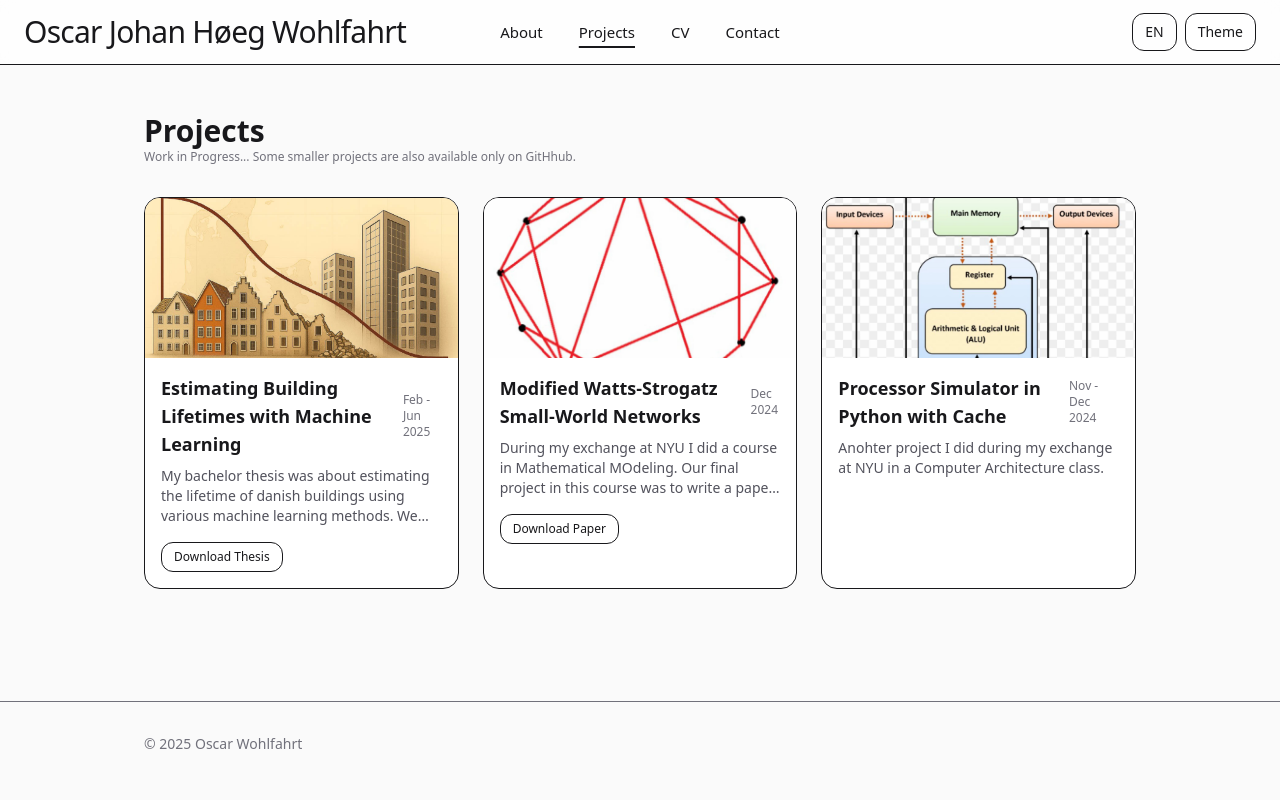
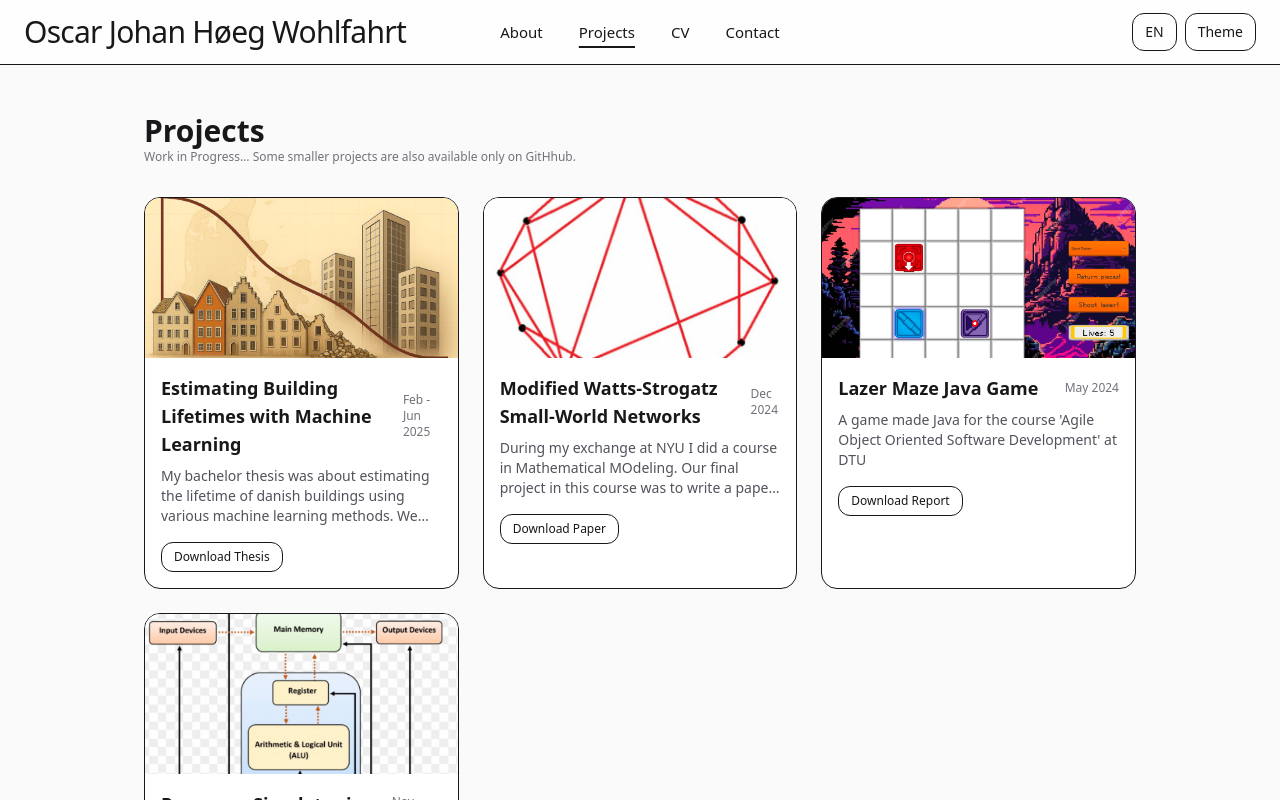
Before and after one commit to OscarWohlf/personal_website, a React (Vite) app: page /projects in a window 1280 px wide. Shown: the top 800 px of the page. Built offline with nearby package versions, Linux system fonts and the light colour scheme.

Commit message:
added new project

```diff
--- a/src/data/projects.ts
+++ b/src/data/projects.ts
@@ -47,10 +47,26 @@ export const projects: Project[] = [
     paperFilename: "Wohlfahrt_Small_World_Networks.pdf",
   },
   {
+    slug: 'java-game',
+    title: "Lazer Maze Java Game",
+    date: "May 2024",
+    description: "A game made Java for the course 'Agile Object Oriented Software Development' at DTU",
+    image: "/images/game_image.png",
+    content: ["A game made Java for the course 'Agile Object Oriented Software Development' at DTU. The game is a simple maze game where the player has to navigate a laser through a maze of mirrors. The game has a 30 level campaign mode, a online mode where you can play against other players and a sand-box mode where you can create your own levels.",
+              "The game was developed using Agile methodologies, with a focus on test-driven development and continuous integration. Through the links above you can find our repo, a video demo and a report on the development process and features."],
+    repo: "https://github.com/OscarWohlf/lazer_maze",
+    link: "https://www.youtube.com/watch?v=afP_-Q_go4M&ab_channel=LinusJuni",
+    paper: "/papers/lazer_maze_report.pdf",
+    paperLabel: "Download Report",
+    paperFilename: "Wohlfahrt_Lazer_Maze_Report.pdf",
+  },
+  {
     slug: "processor-simulator",
     title: "Processor Simulator in Python with Cache",
     date: "Nov - Dec 2024",
     description: "Anohter project I did during my exchange at NYU in a Computer Architecture class.",
+    content: ["Another project I did during my exchange at NYU in a Computer Architecture class.",
+              "You can read more about it in the GitHub repository linked above."],
     image: "/images/processor_image.jpg",
     repo: "https://github.com/OscarWohlf/processor"
   }
```
Also changed, not shown: public/images/game_image.png (added), 1 other file (tests, documents, lock files or other folders).
